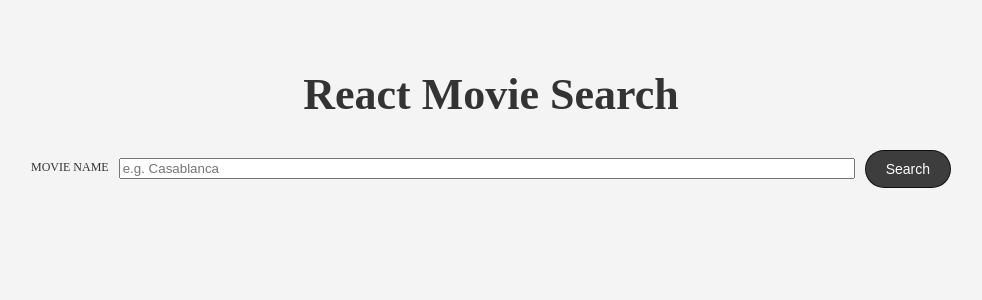
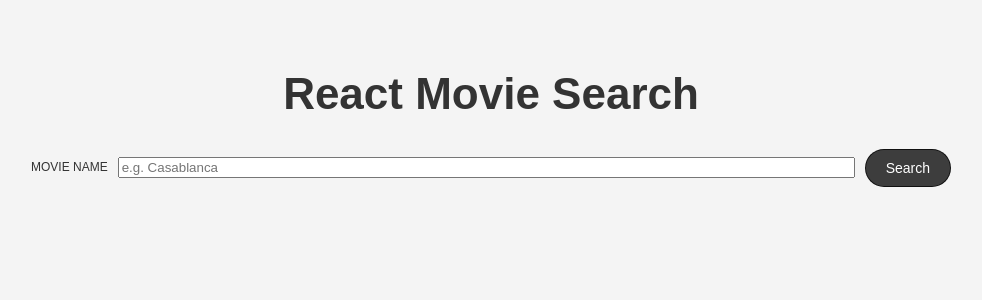
Before and after one commit to TJdev-codes/movie-search, a React (Create React App) app: page / in a window 1280 px wide. Shown: the top 300 px of the page, without its empty margins (149-1131 px from the left). Built offline with nearby package versions, Linux system fonts and the light colour scheme.

Commit message:
update styled-components

```diff
--- a/src/App.js
+++ b/src/App.js
@@ -1,13 +1,23 @@
 import React from 'react';
 import './index.css';
+import { ThemeProvider } from 'styled-components';
 import SearchMovies from './SearchMovies';
+import { Container } from './components/styles/Container.styled';
+import GlobalStyles from './components/styles/Global';
+
+
 
 function App() {
   return (
-    <div className="container">
-      <h1 className="title">React Movie Search</h1>
-      <SearchMovies />
-    </div>
+
+      <>
+        <Container>
+          <GlobalStyles />
+          <h1 className="title">React Movie Search</h1>
+          <SearchMovies />
+        </Container>
+      </>
+
   );
 }
 
--- a/src/components/styles/Container.styled.js
+++ b/src/components/styles/Container.styled.js
@@ -0,0 +1,7 @@
+import styled from "styled-components"
+
+export const Container = styled.div`
+    margin: 0 auto;
+    max-width: 1000px;
+    padding: 40px;
+`
--- /dev/null
+++ b/src/components/styles/Global.js
@@ -0,0 +1,27 @@
+import { createGlobalStyle } from "styled-components";
+
+const GlobalStyles = createGlobalStyle`
+    @import url('https://fonts.googleapis.com/css2?family=Poppins:wght@400;700;900&display=swap');
+    * {
+    box-sizing: border-box;
+    }
+
+    html {
+    font-size: 10px;
+    }
+
+    body {
+    margin: 0;
+    padding: 0;
+    font-family: 'Poppins', sans-serif;
+    }
+
+    p {
+    font-size: 1.6rem;
+    }
+
+    small {
+    font-size: 1.2rem;
+    }
+`
+export default GlobalStyles
--- a/src/index.css
+++ b/src/index.css
@@ -22,9 +22,7 @@ small {
 }
 
 .container {
-  margin: 0 auto;
-  max-width: 1000px;
-  padding: 40px;
+
 }
 
 .title {
```
